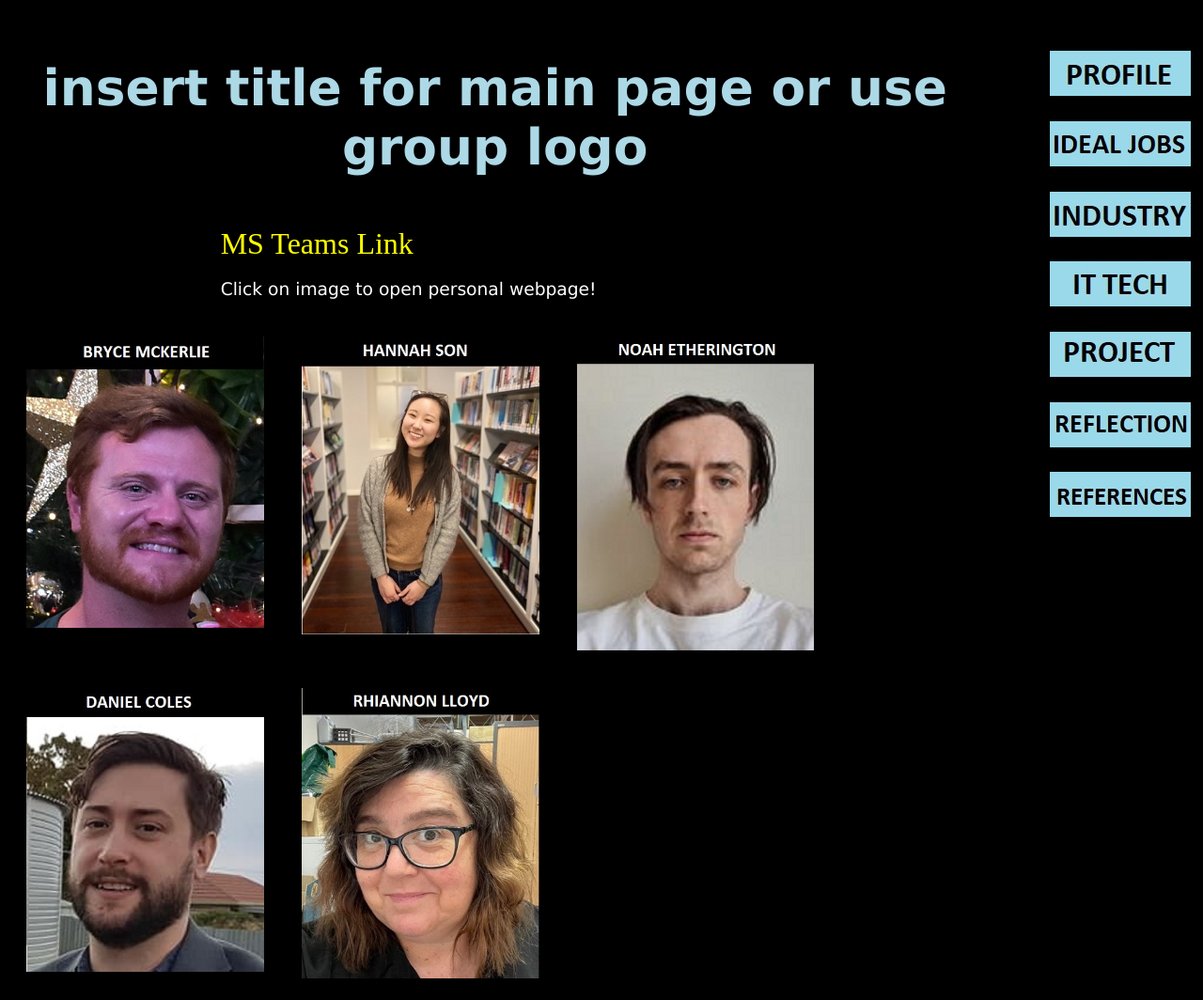
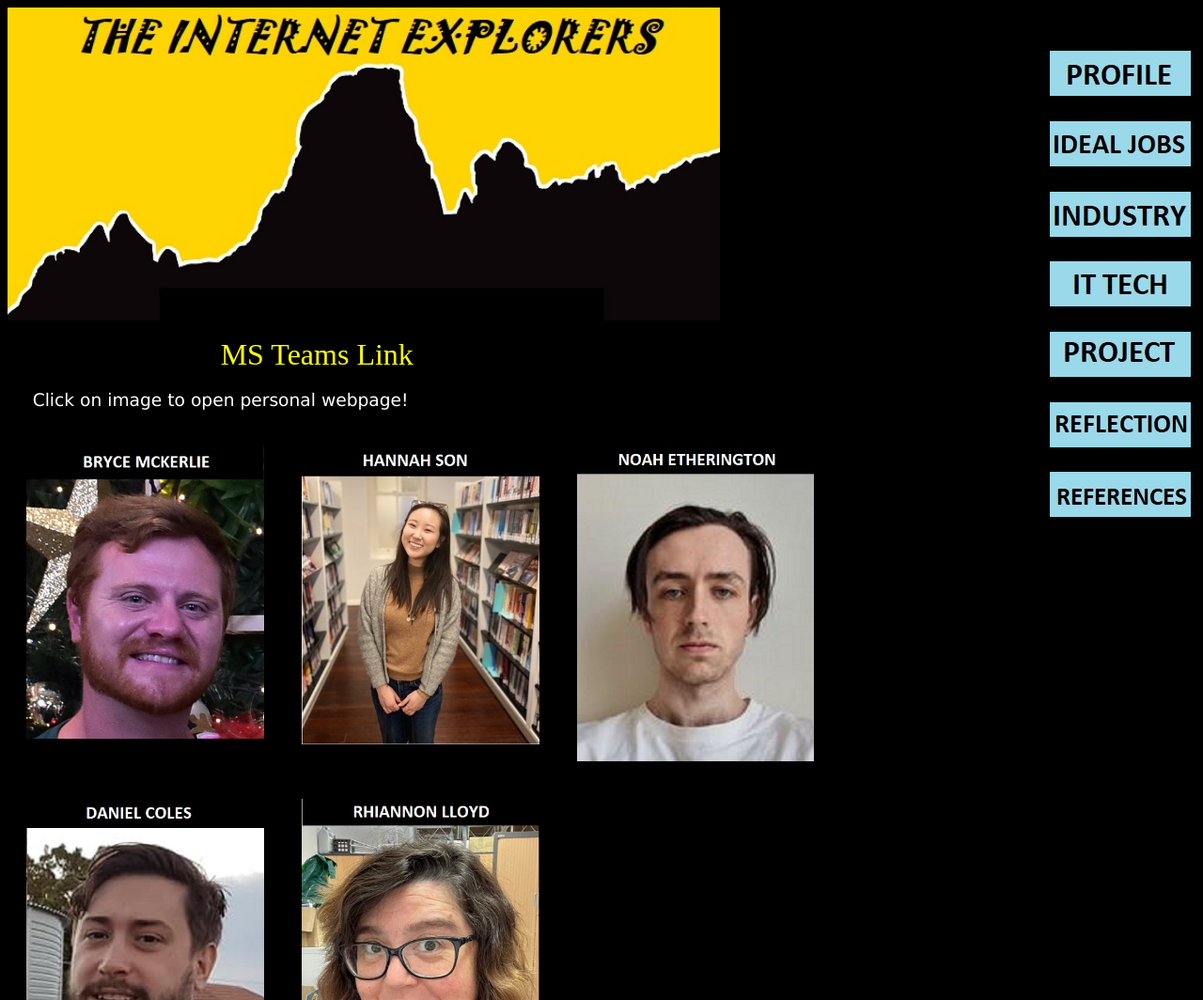
Before and after one commit to Kerlie5591/The_Internet_Explorers_V2, a plain HTML site: page index.html in a window 1280 px wide. Shown: the top 1064 px of the page at 94% size. Drawn offline with Linux system fonts and the light colour scheme.

Commit message:
Update index.html

```diff
--- a/index.html
+++ b/index.html
@@ -17,14 +17,13 @@
 	   <li> <a href="reflection.html"> <img src="images/reflectionbutton.jpg" alt="Group Reflection"> </a>
 	   <li> <a href="references.html"> <img src="images/referencebutton.jpg" alt="References"> </a>
 	 </ul>
-	 <br>
 
-	 <h1> insert title for main page or use group logo </h1>
+	 <img src="images/theinternetexplorers_logo.jpg" alt="Group Logo" style="display: block;margin-left: position: left;width: 60%; height: 20%">
 		<br>
 	 <a href="https://teams.microsoft.com/l/channel/19%3aNQ8MTVyeNs5T9S6SUFQx4oc49LIjDsB6ASDpmwdKbsI1%40thread.tacv2/General?groupId=a92e7889-ccf9-4855-923d-6100571277b3&tenantId=d1323671-cdbe-4417-b4d4-bdb24b51316b"
 	    style="text-align: left;padding-left: 170pt;font-size: 24pt"> MS Teams Link  </a>
 		<br>
-	 <p style="text-align: left;padding-left: 170pt"> Click on image to open personal webpage! </p>
+	 <p> Click on image to open personal webpage! </p>
 
 	 <div class="row">
 		<div class="column">
```
